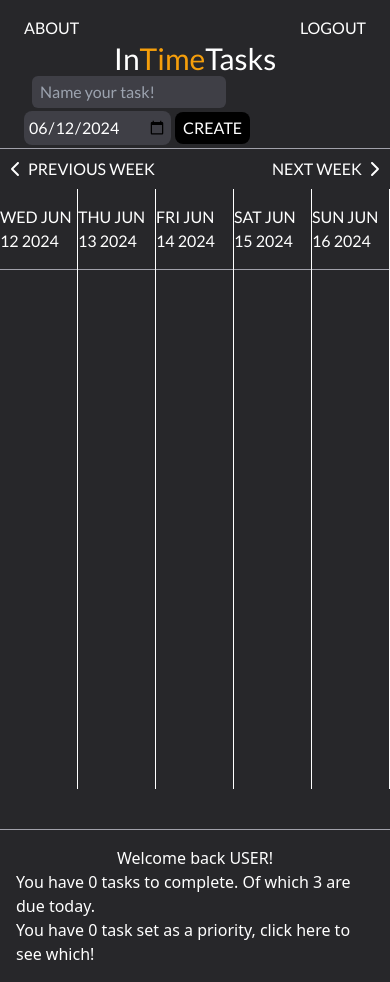
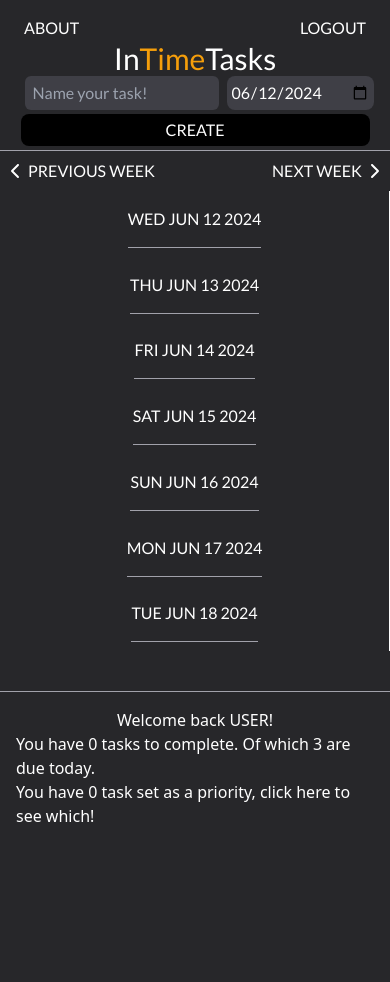
Before and after one commit to Sizimon/REACT-TODO-APP, a React (Vite) app in the folder todo-app/: page /taskmanager in a window 390 px wide. After the commit the page ends 844 px from the top, so only its background shows below. Built offline with nearby package versions, Linux system fonts and the light colour scheme.

Commit message:
FEAT: Rearrange some styling to ensure responsiveness.

```diff
--- a/todo-app/src/components/CoreElementsFolder/Navigation.jsx
+++ b/todo-app/src/components/CoreElementsFolder/Navigation.jsx
@@ -23,7 +23,8 @@ export default function Navigation({ createTodo }) {
                 </div>
             </div>
             <div>
-                <div>
+                <div className='flex flex-col'>
+                    <div className='flex flex-row'>
                         <input
                             required
                             type="text"
@@ -38,6 +39,7 @@ export default function Navigation({ createTodo }) {
                             onChange={(e) => setSelectedDate(e.target.value)}
                             value={selectedDate}
                             className='bg-zinc-700 text-white rounded-lg p-1 focus:outline-none dark:[color-scheme:dark] font-lato cursor-pointer' />
+                    </div>
                     <Button
                         onClick={handleTodo}
                         text={'Create'}
--- a/todo-app/src/components/CoreElementsFolder/TodoList.jsx
+++ b/todo-app/src/components/CoreElementsFolder/TodoList.jsx
@@ -139,13 +139,13 @@ export default function TodoList({ todos, setTodos }) {
                     <FaChevronRight />
                 </button>
             </div>
-            <div className="flex overflow-x-scroll h-full justify-start flex-grow items-start pb-10">
+            <div className="flex flex-col md:flex-row overflow-x-scroll h-full justify-start flex-grow items-start pb-10">
                 {weekDates.map((date, index) => (
                     <div
                     onDragOver={handleDragOver}
                     onDrop={(e) => handleDrop(e, date)}
                     key={index}
-                    className="flex flex-col justify-start items-center text-white min-w-[20%] min-h-[600px] flex-grow border-r border-white">
+                    className="flex flex-col justify-start items-center text-white min-w-[100%] md:min-w-[20%] md:min-h-[600px] flex-grow border-r border-white">
                         <h2 className="uppercase py-4 border-b border-zinc-400 font-lato">{date.toDateString()}</h2>
                         {todos.filter(todo => new Date(todo.date).toDateString() === date.toDateString()).map(todos => (
                             <TodoItem
```
Lines whose indentation alone changed are shown as unchanged.
